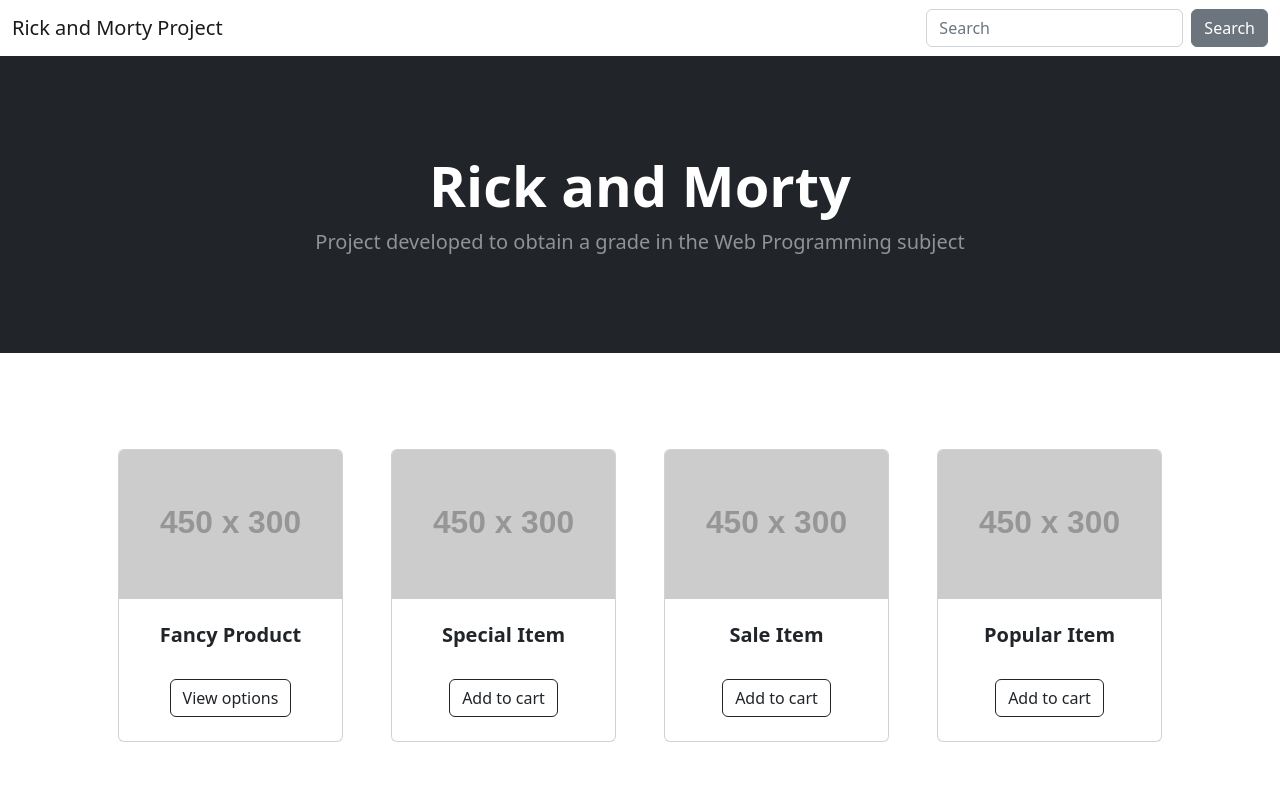
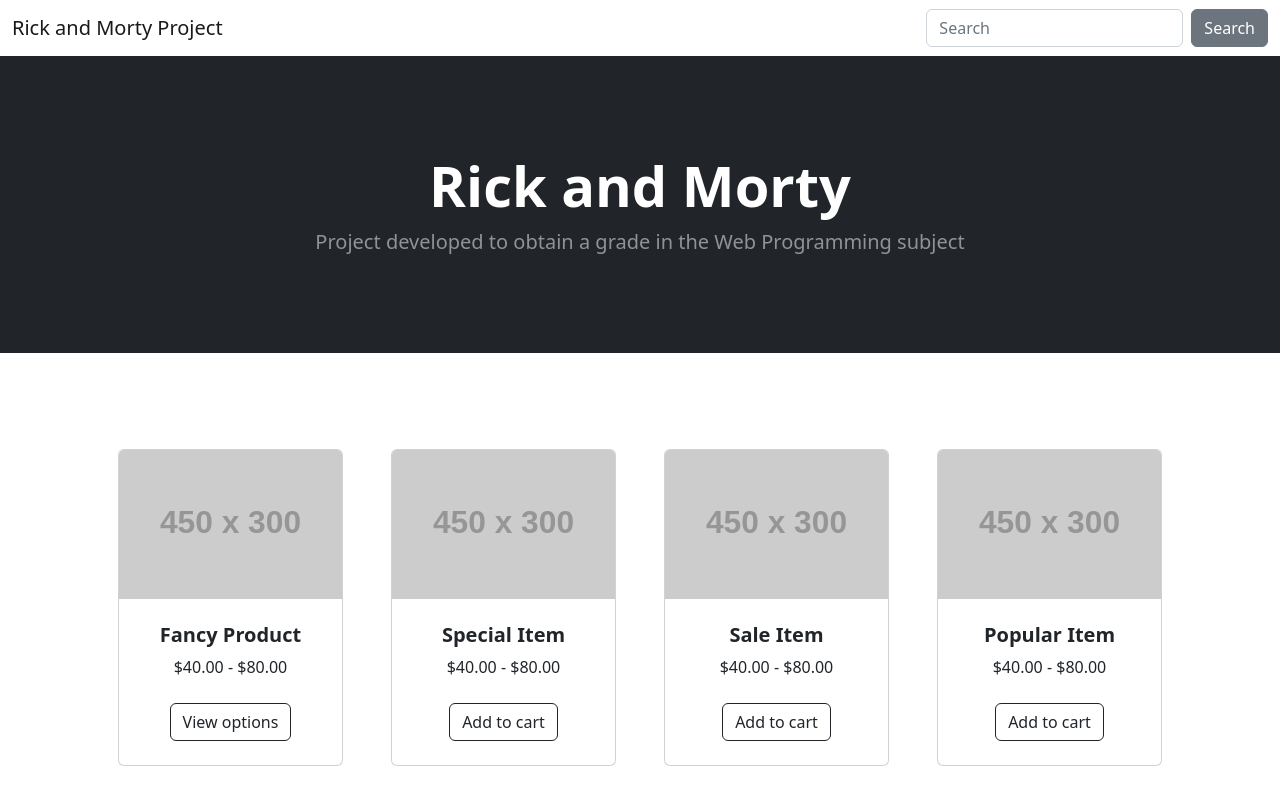
Before and after one commit to lucascantodev/Rick-And-Morty-Project, a Next.js app: page / in a window 1280 px wide. Shown: the top 800 px of the page. Built offline with nearby package versions, Linux system fonts and the light colour scheme.

Commit message:
feat: add title tag

```diff
--- a/pages/index.js
+++ b/pages/index.js
@@ -10,6 +10,7 @@
       <Head>
         <meta name="viewport" content="width=device-width, initial-scale=1" />
         <meta charset="utf-8" />
+        <title>Rick and Morty Project - PWEB</title>
       </Head>
       <Navbar/>
       <Header/>
--- a/src/components/Main/index.js
+++ b/src/components/Main/index.js
@@ -10,6 +10,7 @@
                       <div class="card-body p-4">
                           <div class="text-center">
                               <h5 class="fw-bolder">Fancy Product</h5>
+                              $40.00 - $80.00
                           </div>
                       </div>
                       <div class="card-footer p-4 pt-0 border-top-0 bg-transparent">
@@ -23,6 +24,7 @@
                       <div class="card-body p-4">
                           <div class="text-center">
                               <h5 class="fw-bolder">Special Item</h5>
+                              $40.00 - $80.00
                           </div>
                       </div>
                       <div class="card-footer p-4 pt-0 border-top-0 bg-transparent">
@@ -36,6 +38,7 @@
                       <div class="card-body p-4">
                           <div class="text-center">
                               <h5 class="fw-bolder">Sale Item</h5>
+                              $40.00 - $80.00
                           </div>
                       </div>
                       <div class="card-footer p-4 pt-0 border-top-0 bg-transparent">
@@ -49,6 +52,7 @@
                       <div class="card-body p-4">
                           <div class="text-center">
                               <h5 class="fw-bolder">Popular Item</h5>
+                              $40.00 - $80.00
                           </div>
                       </div>
                       <div class="card-footer p-4 pt-0 border-top-0 bg-transparent">
```
